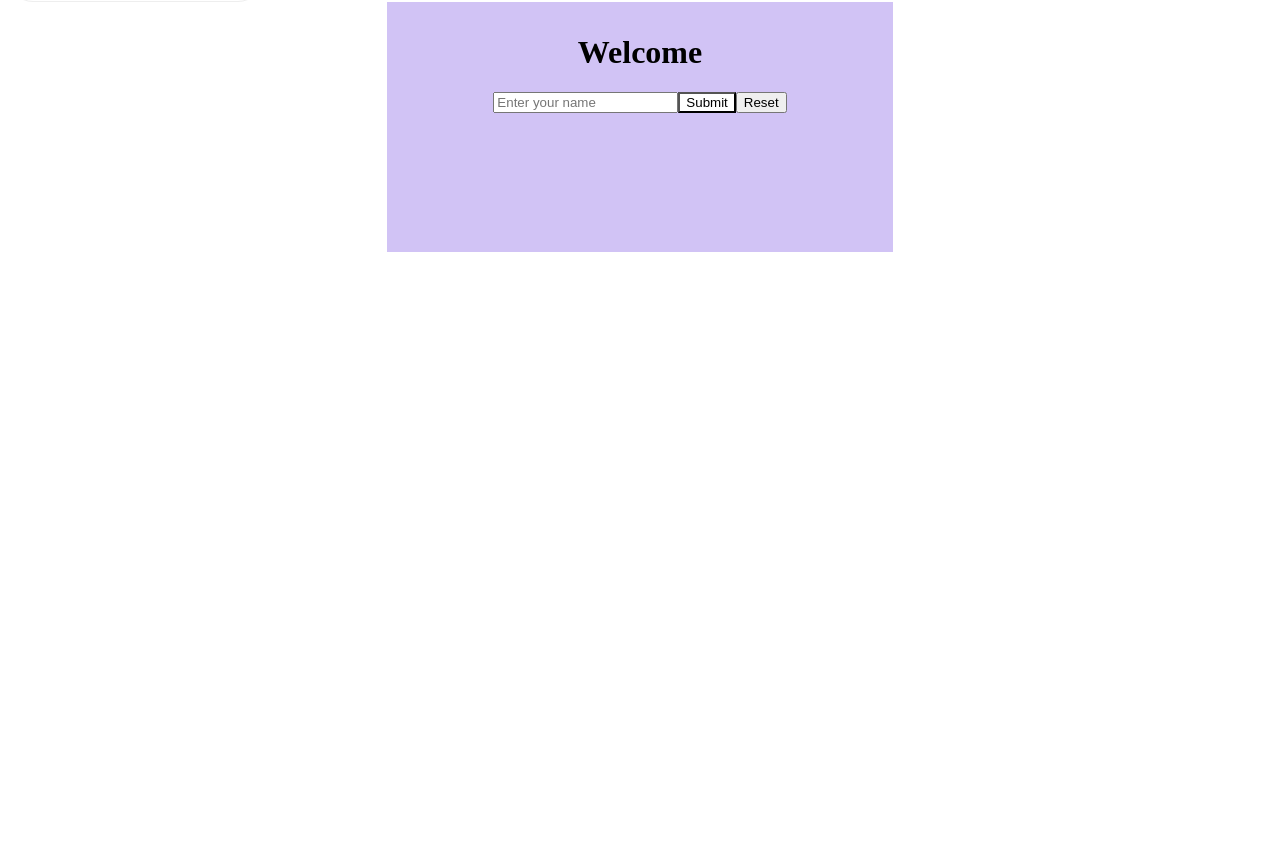
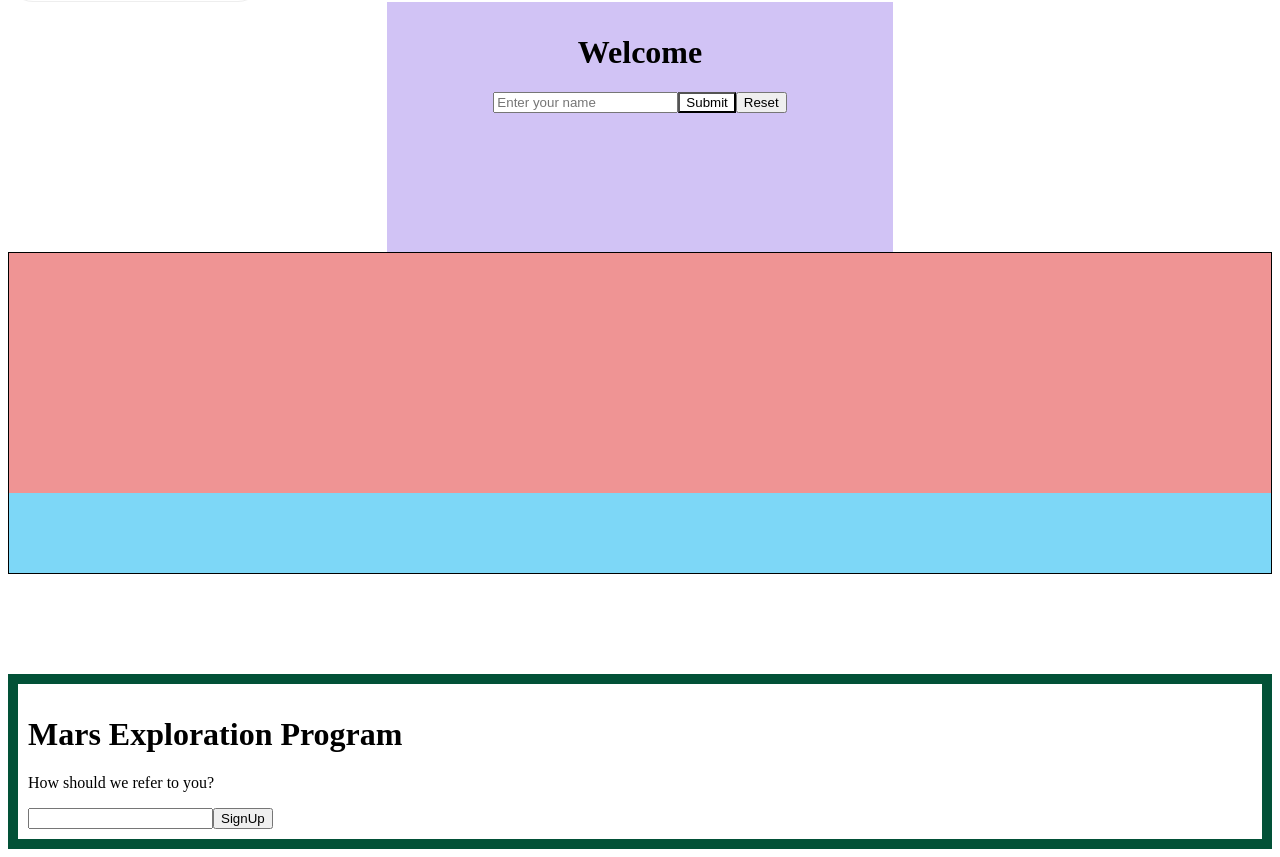
Before and after one commit to Gaditi12/React-work, a React (Create React App) app: page / in a window 1280 px wide. Shown: the part 1404-2261 px from the top of the page. Before the commit the page ends 1664 px from the top, so only its background shows below. Built offline with nearby package versions, Linux system fonts and the light colour scheme.

Commit message:
containment

```diff
--- a/public/style.css
+++ b/public/style.css
@@ -81,3 +81,27 @@
   width: 40%;
   background-color: #8c8686;
 }
+.divBox {
+  height: 40vh;
+  border: 1px solid #000;
+}
+
+.firstDiv {
+  height: 30vh;
+
+  background-color: #ef9494;
+}
+.secondDiv {
+  height: 10vh;
+  background-color: #7dd7f7;
+}
+.fancyBorder {
+  margin-top: 100px;
+
+  padding: 10px 10px;
+  border: 10px solid;
+}
+
+.fancyBorder-grey {
+  border-color: #025137;
+}
--- a/src/App.js
+++ b/src/App.js
@@ -12,6 +12,10 @@ import ContactInfo from "./component/ContactInfo";
 import contacts from "./component/Contact";
 import MyButton from "./component/Events";
 import Hooks from "./component/Hooks";
+import Containment from "./component/Containment";
+import FirstDiv from "./component/FirstDiv";
+import SecondDiv from "./component/SecondDiv";
+import SignUpDialog from "./component/SignUpDialog";
 const comment = {
   text: "I hope you enjoy learning React!",
   author: {
@@ -49,6 +53,8 @@ function App() {
         {contacts.map(createConatct)}
       </div>
       <Hooks />
+      <Containment left={<FirstDiv />} right={<SecondDiv />} />
+      <SignUpDialog />
     </>
   );
 }
--- /dev/null
+++ b/src/component/Containment.jsx
@@ -0,0 +1,12 @@
+import React from "react";
+function Containment(props) {
+  return (
+    <>
+      <div className="divBox">
+        <div className="splitpane-left">{props.left}</div>
+        <div className="splitpane-right">{props.right}</div>
+      </div>
+    </>
+  );
+}
+export default Containment;
--- /dev/null
+++ b/src/component/Dialog.jsx
@@ -0,0 +1,14 @@
+import React from "react";
+import FancyBorder from "./FancyBorder";
+function Dialog(props) {
+  return (
+    <>
+      <FancyBorder color="grey">
+        <h1>{props.title}</h1>
+        <p>{props.message}</p>
+        {props.children}
+      </FancyBorder>
+    </>
+  );
+}
+export default Dialog;
--- /dev/null
+++ b/src/component/FancyBorder.jsx
@@ -0,0 +1,11 @@
+import React from "react";
+function FancyBorder(props) {
+  return (
+    <>
+      <div className={"fancyBorder fancyBorder-" + props.color}>
+        {props.children}
+      </div>
+    </>
+  );
+}
+export default FancyBorder;
--- /dev/null
+++ b/src/component/FirstDiv.jsx
@@ -0,0 +1,9 @@
+import React from "react";
+function FirstDiv() {
+  return (
+    <>
+      <div className="firstDiv"></div>
+    </>
+  );
+}
+export default FirstDiv;
--- /dev/null
+++ b/src/component/SecondDiv.jsx
@@ -0,0 +1,9 @@
+import React from "react";
+function SecondDiv() {
+  return (
+    <>
+      <div className="secondDiv"></div>
+    </>
+  );
+}
+export default SecondDiv;
--- /dev/null
+++ b/src/component/SignUpDialog.jsx
@@ -0,0 +1,24 @@
+import React, { useState } from "react";
+import Dialog from "./Dialog";
+
+function SignUpDialog() {
+  const [state, setState] = useState("");
+  function handleChange(e) {
+    setState(e.target.value);
+  }
+  function handleSignUp() {
+    alert(`Welcome, ${state}`);
+  }
+  return (
+    <>
+      <Dialog
+        title="Mars Exploration Program"
+        message="How should we refer to you?"
+      >
+        <input type="text" value={state} onChange={handleChange} />
+        <button onClick={handleSignUp}>SignUp</button>
+      </Dialog>
+    </>
+  );
+}
+export default SignUpDialog;
```
